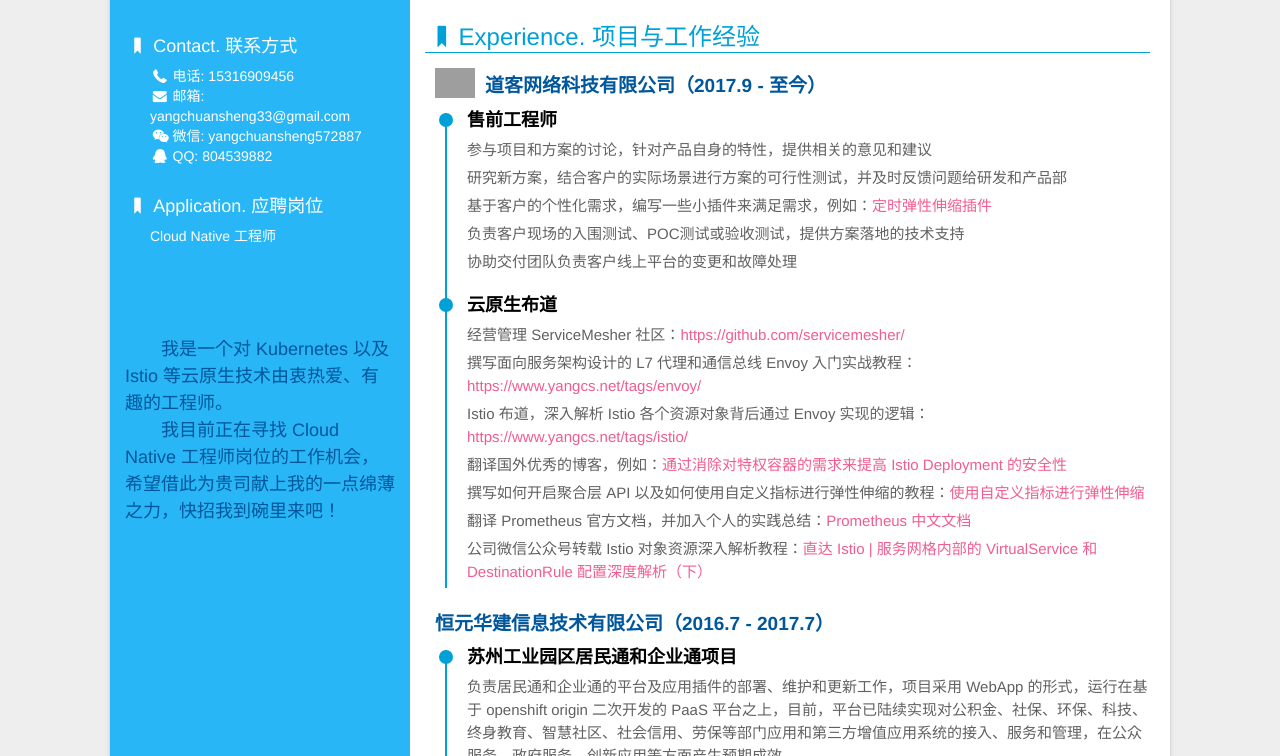
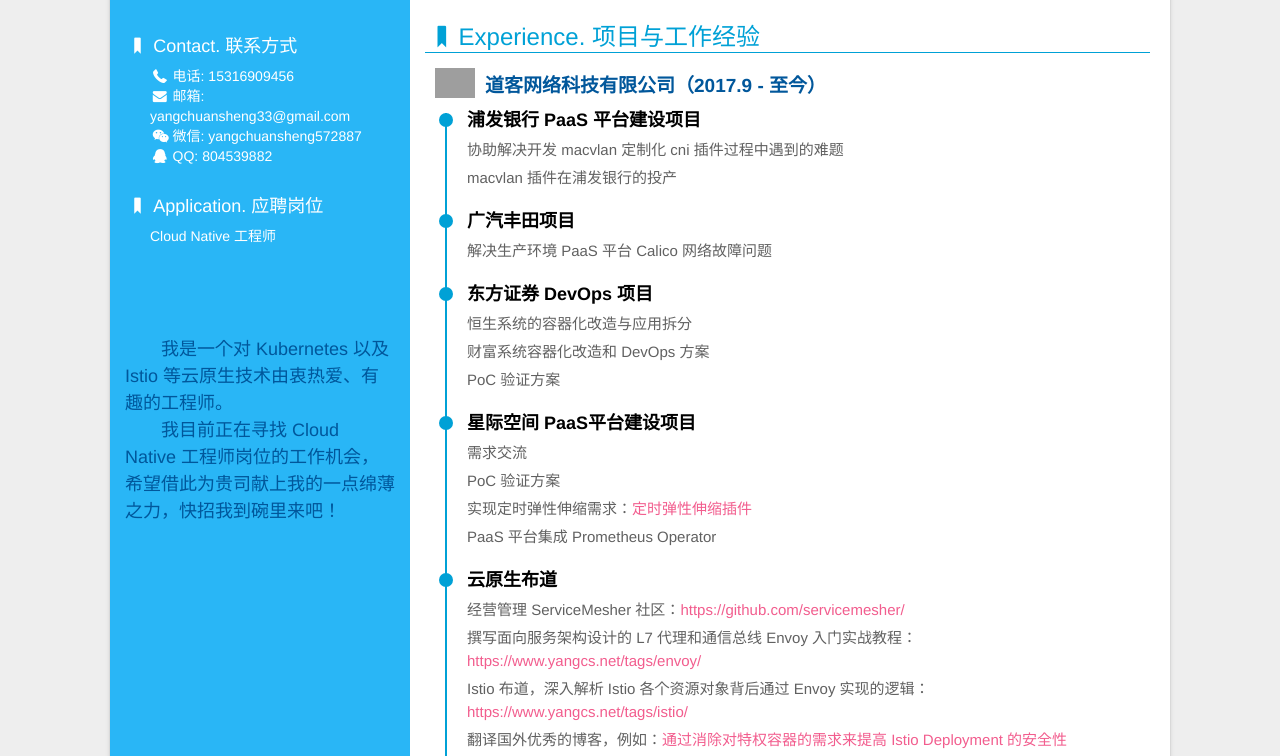
Before and after one commit to yangchuansheng/Resume, a website: page index.html in a window 1280 px wide. Shown: the part 232-988 px from the top of the page. Drawn offline with Linux system fonts and the light colour scheme; some packages are replaced by stand-ins of ours; grey boxes are pictures that could not be loaded; a script that the page names is missing.

Commit message:
modify index.html

```diff
--- a/index.html
+++ b/index.html
@@ -162,7 +162,7 @@
             <ul class="main-info">
                 <li class="someRight">
                     <dt><i class="icon-bookmark"></i>Basic info. 基本信息</dt>
-                    <dd><strong>个人信息:</strong> <span>杨传胜 / 男 / 25岁</span></dd>
+                    <dd><strong>个人信息:</strong> <span>杨传胜 / 男 / 26岁</span></dd>
                     <dd><strong>毕业院校:</strong> <span>本科 / 南通大学</span></dd>
                     <dd><strong>工作年限:</strong> <span>两年</span></dd>
                     <dd><strong>常用ID:</strong> <span>Ryan Yang</span></dd>
@@ -174,12 +174,29 @@
                     <ul class="exp">
                         <li>
                             <div class="circle"></div>
-                            <h4>售前工程师</h4>
-                            <p>参与项目和方案的讨论，针对产品自身的特性，提供相关的意见和建议</p>
-                            <p>研究新方案，结合客户的实际场景进行方案的可行性测试，并及时反馈问题给研发和产品部</p>
-                            <p>基于客户的个性化需求，编写一些小插件来满足需求，例如：<a href="https://github.com/yangchuansheng/update-deployment-replicas" target="_blank">定时弹性伸缩插件</a></p>
-                            <p>负责客户现场的入围测试、POC测试或验收测试，提供方案落地的技术支持</p>
-                            <p>协助交付团队负责客户线上平台的变更和故障处理</p>
+                            <h4>浦发银行 PaaS 平台建设项目</h4>
+                            <p>协助解决开发 macvlan 定制化 cni 插件过程中遇到的难题</p>
+                            <p>macvlan 插件在浦发银行的投产</p>
+                        </li>
+                        <li>
+                            <div class="circle"></div>
+                            <h4>广汽丰田项目</h4>
+                            <p>解决生产环境 PaaS 平台 Calico 网络故障问题</p>
+                        </li>
+                        <li>
+                            <div class="circle"></div>
+                            <h4>东方证券 DevOps 项目</h4>
+                            <p>恒生系统的容器化改造与应用拆分</p>
+                            <p>财富系统容器化改造和 DevOps 方案</p>
+                            <p>PoC 验证方案</p>
+                        </li>
+                        <li>
+                            <div class="circle"></div>
+                            <h4>星际空间 PaaS平台建设项目</h4>
+                            <p>需求交流</p>
+                            <p>PoC 验证方案</p>
+                            <p>实现定时弹性伸缩需求：<a href="https://github.com/yangchuansheng/update-deployment-replicas" target="_blank">定时弹性伸缩插件</a></p>
+                            <p>PaaS 平台集成 Prometheus Operator</p>
                         </li>
                         <li>
                             <div class="circle"></div>
```
